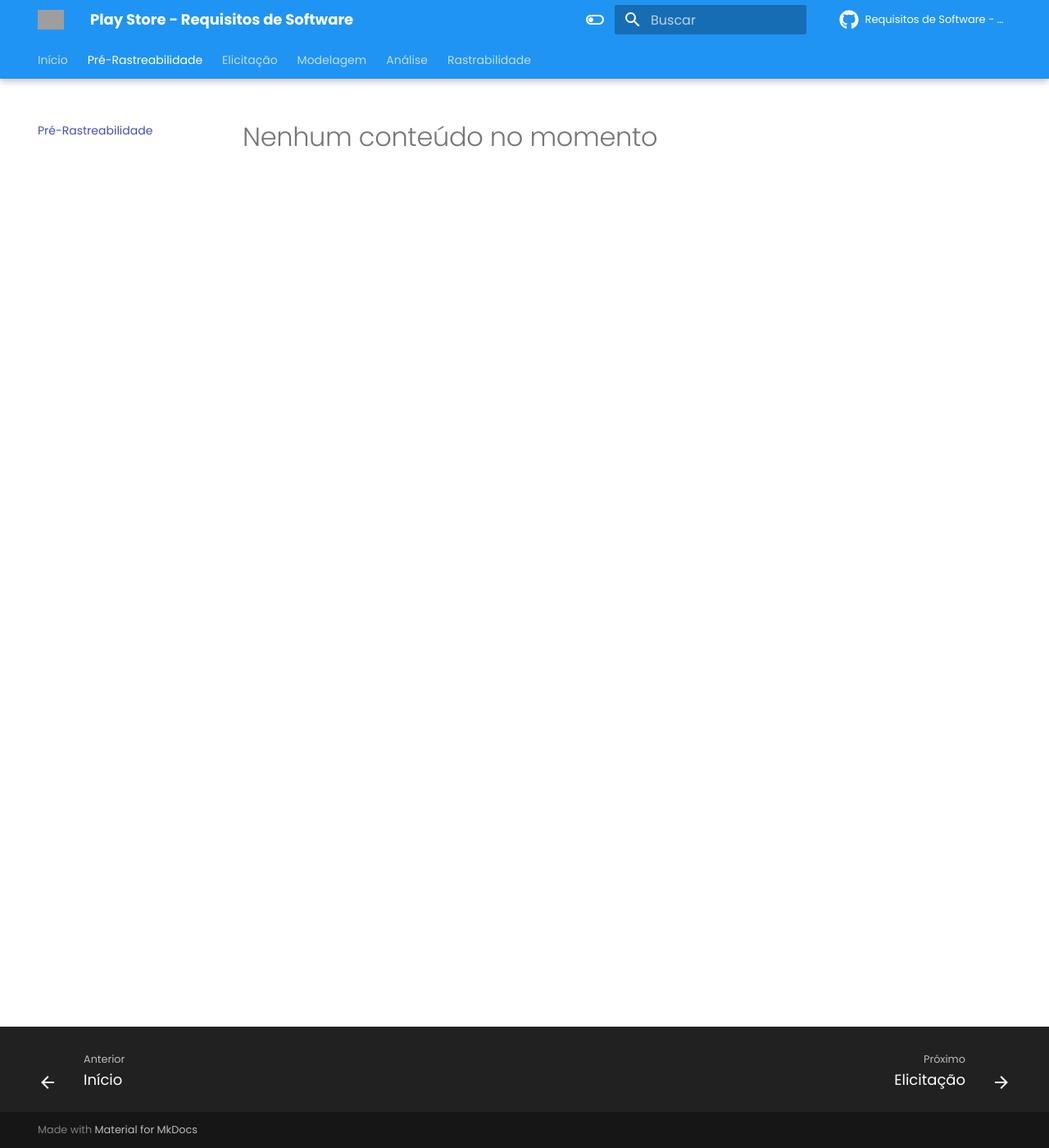
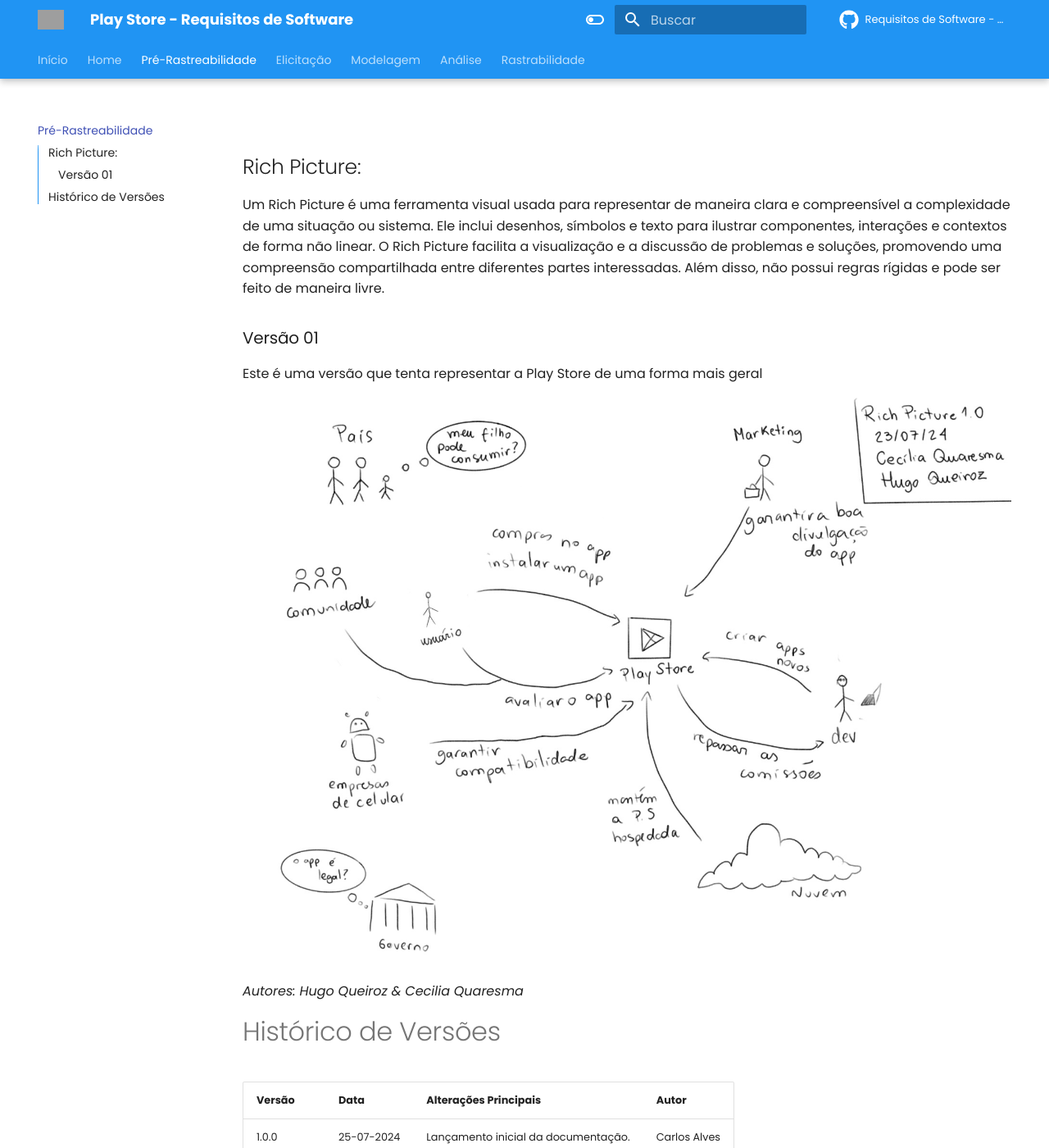
Before and after one commit to artrsousa1/req2024-1, an MkDocs documentation site: the page built from docs/pre-ras/pre-ras.md, in a window 1280 px wide and 1400 px high. Shown: the whole window at 82% size. Built offline with MkDocs 1.6.1 and Material for MkDocs 9.7.7, drawn with Linux system fonts in a browser that asks for light colours; comment, search, counter and statistics services are not loaded; grey boxes are pictures that could not be loaded.

Commit message:
docs: criação da ínicio e da estrutura do projetos
Co-authored-by: Hugo Queiroz<hugoq2004@gmail.com>

```diff
--- a/docs/pre-ras/pre-ras.md
+++ b/docs/pre-ras/pre-ras.md
@@ -1 +1,13 @@
-# Nenhum conteúdo no momento
+## Rich Picture:
+Um Rich Picture é uma ferramenta visual usada para representar de maneira clara e compreensível a complexidade de uma situação ou sistema. Ele inclui desenhos, símbolos e texto para ilustrar componentes, interações e contextos de forma não linear. O Rich Picture facilita a visualização e a discussão de problemas e soluções, promovendo uma compreensão compartilhada entre diferentes partes interessadas. Além disso, não possui regras rígidas e pode ser feito de maneira livre.
+
+### Versão 01
+Este é uma versão que tenta representar a Play Store de uma forma mais geral
+
+![alt text](../assets/richpicture.jpeg)
+*Autores: Hugo Queiroz & Cecilia Quaresma*
+
+# Histórico de Versões
+| Versão | Data       | Alterações Principais                             | Autor        |
+|--------|------------|---------------------------------------------------|--------------|
+| 1.0.0  | 25-07-2024 | Lançamento inicial da documentação.               | Carlos Alves      |
--- a/mkdocs.yml
+++ b/mkdocs.yml
@@ -4,6 +4,7 @@
 
 nav:
   - Início: index.md
+  - Home: home/home.md
   - Pré-Rastreabilidade: pre-ras/pre-ras.md
   - Elicitação: elicitacao/elicitacao.md
   - Modelagem: modelagem/modelagem.md
```
Also changed, not shown: docs/home/home.md (added, +62 -0 lines), docs/index.md (+52 -1 lines), docs/assets/5w2h.jpeg (added), docs/assets/ENFNF.jpeg (added), docs/assets/brainstorming.jpeg (added), docs/assets/moscow.jpeg (added), docs/assets/richpicture.jpeg (renamed from richpicture.jpeg).
